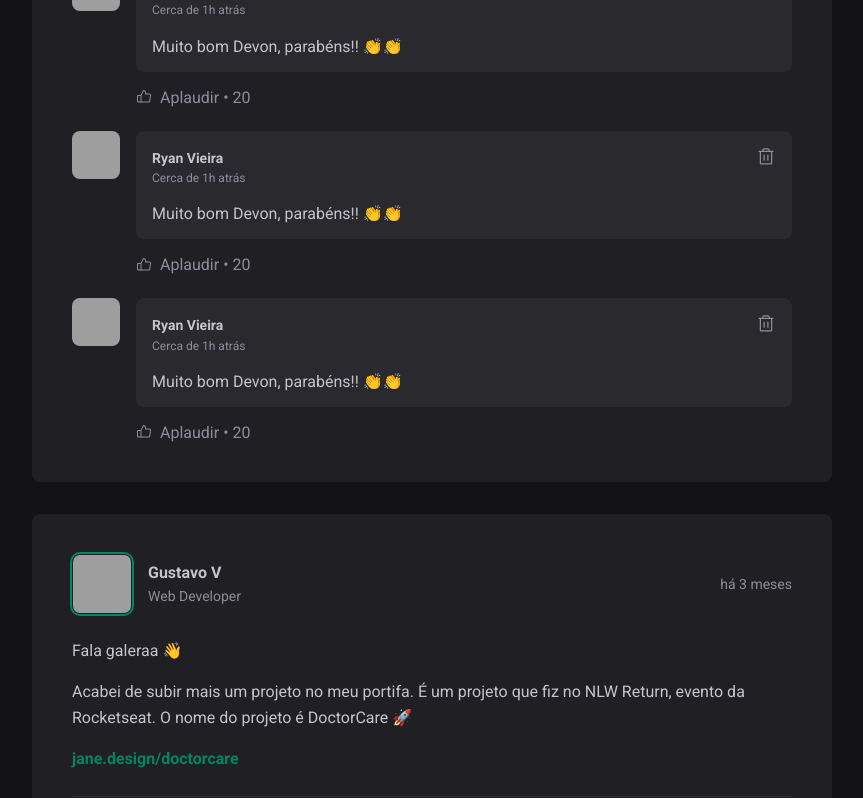
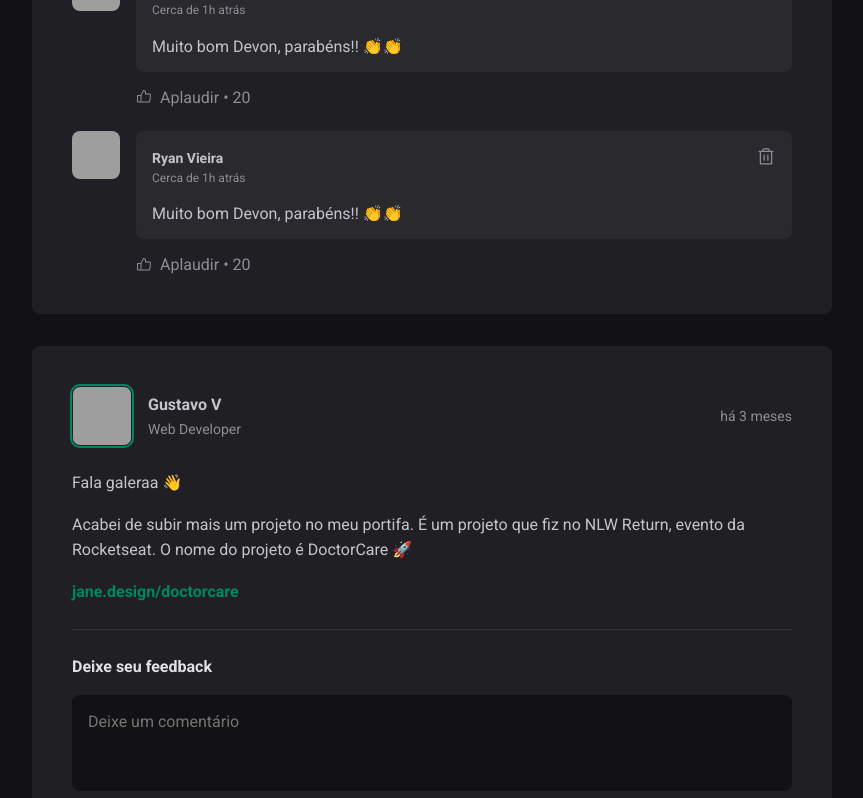
Before and after one commit to RyanV-Souza/ignite-react, a React (Vite) app in the folder 01-fundamentos-reactjs/: page / in a window 1280 px wide. Shown: the part 622-1420 px from the top of the page, without its empty margins (352-1215 px from the left). Built offline with nearby package versions, Linux system fonts and the light colour scheme; grey boxes are pictures that could not be loaded.

Commit message:
Estado (useState)

```diff
--- a/01-fundamentos-reactjs/src/components/Post.jsx
+++ b/01-fundamentos-reactjs/src/components/Post.jsx
@@ -4,8 +4,11 @@
 
 import { format, formatDistanceToNow } from 'date-fns'
 import ptBr from 'date-fns/locale/pt-BR'
+import { useState } from 'react'
 
 export function Post({ author, publishedAt, content }) {
+  const [comments, setComments] = useState([1, 2])
+
   const publishedDateFormatted = format(
     publishedAt,
     "d 'de' LLLL 'às' HH:mm'h'",
@@ -18,6 +21,11 @@
     locale: ptBr,
     addSuffix: true,
   })
+
+  function handleCreateNewComment() {
+    event.preventDefault()
+    setComments([...comments, comments.length + 1])
+  }
 
   return (
     <article className={styles.post}>
@@ -51,7 +59,7 @@
         })}
       </div>
 
-      <form className={styles.commentForm}>
+      <form onSubmit={handleCreateNewComment} className={styles.commentForm}>
         <strong>Deixe seu feedback</strong>
         <textarea placeholder="Deixe um comentário" />
         <footer>
@@ -60,9 +68,9 @@
       </form>
 
       <div className={styles.commentList}>
-        <Comment />
-        <Comment />
-        <Comment />
+        {comments.map((comment) => {
+          return <Comment />
+        })}
       </div>
     </article>
   )
```
